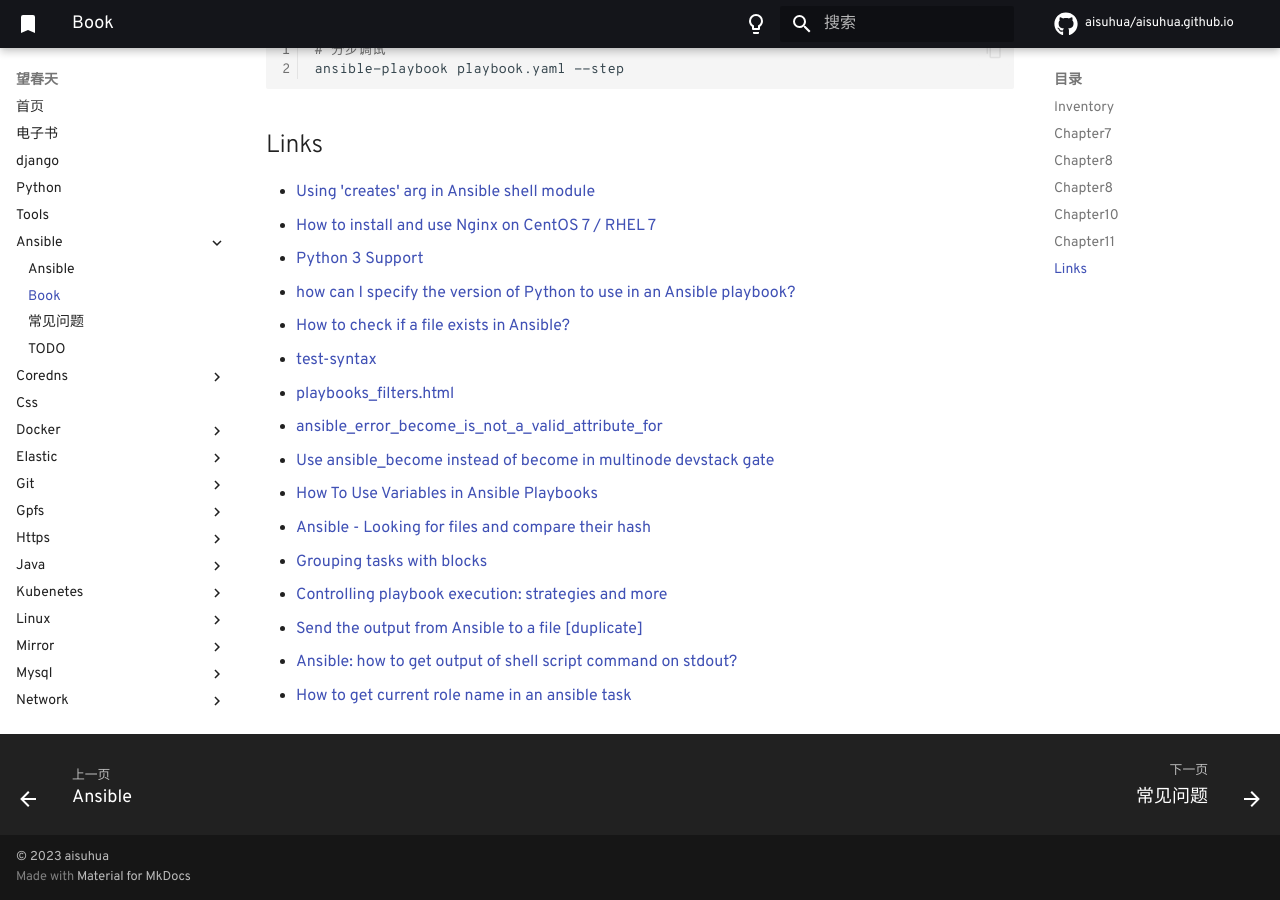
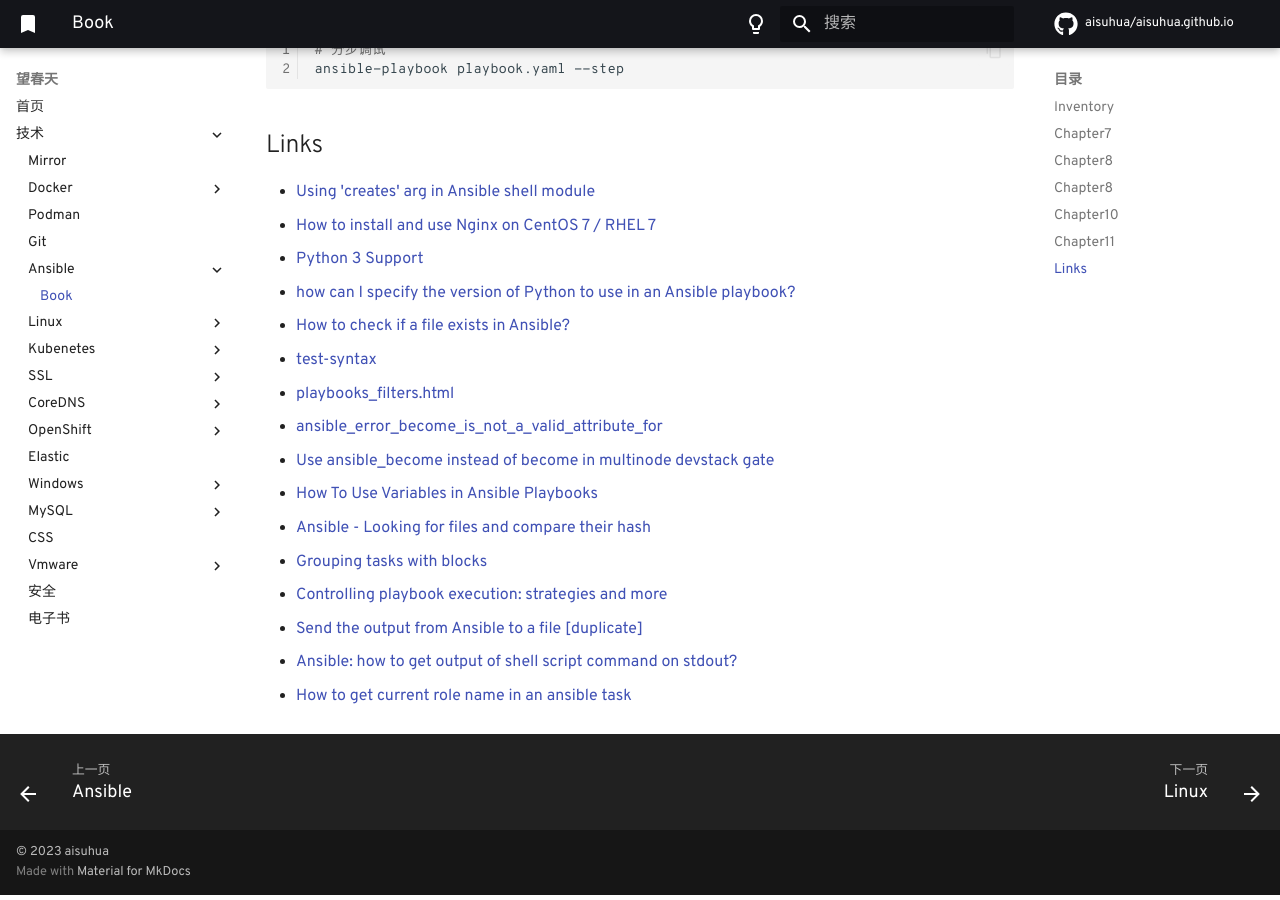
Before and after one commit to aisuhua/aisuhua.github.io, an MkDocs documentation site: the page built from docs/ansible/book.md, in a window 1280 px wide and 900 px high, scrolled down 2915 px. Built offline with MkDocs 1.6.1 and Material for MkDocs 9.7.7, drawn with Linux system fonts in a browser that asks for light colours; comment, search, counter and statistics services are not loaded; some of the changed lines change nothing that is shown.

Commit message:
mkdocs.yml

```diff
--- a/mkdocs.yml
+++ b/mkdocs.yml
@@ -105,6 +105,77 @@ plugins:
       show_email_address: false
   - glightbox
   - print-site
+  - with-pdf
+
+nav:
+  - 首页: index.md
+  - 技术:
+    - Mirror: mirror.md
+    - Docker:
+      - Docker: docker/index.md
+      - 安装: docker/install.md
+      - 私有仓库: docker/private.md
+    - Podman:
+      - Podman: podman/index.md
+    - Git:
+      - Git: git/index.md
+    - Ansible:
+      - Ansible: ansible/index.md
+      - Book: ansible/book.md
+    - Linux:
+      - Linux: linux/index.md
+      - TODO: linux/TODO.md
+      - 用户管理: linux/user.md
+      - Shell: linux/shell.md
+      - SSH: linux/ssh.md
+      - Network: linux/network.md
+      - Chrony: linux/chrony.md
+      - Ubuntu: linux/ubuntu.md
+      - LVM: linux/lvm.md
+      - iptables: linux/iptables.md
+      - VIM: linux/vim.md
+      - Security: linux/security.md
+      - Grub: linux/grub.md
+      - Journalctl: linux/journalctl.md
+      - Kylin: linux/kylin.md
+      - Alpine: linux/alpine/index.md
+      - FTP: linux/ftp.md
+      - ISO: linux/iso.md
+      - PDF: linux/pdf.md
+      - 概念理解: linux/concepts.md
+    - Kubenetes:
+      - minikube: kubenetes/minikube.md
+    - SSL:
+      - 导入证书: ssl/import.md
+    - CoreDNS:
+      - CoreDNS: coredns/index.md
+      - 安装: coredns/install.md
+      - 客户端配置: coredns/client.md
+    - OpenShift:
+      - OpenShift: openshift/index.md
+      - 安装:
+          - 安装: openshift/install/index.md
+          - 准备安装介质: openshift/install/download.md
+          - 添加域名解析: openshift/install/dns.md
+          - 配置负载均衡: openshift/install/lb.md
+      - 初始化: openshift/init.md
+      - 审计日志: openshift/audit.md
+      - 常见问题: openshift/faq.md
+    - Elastic:
+      - Elastic: elastic/index.md
+    - Windows:
+      - 工具: windows/tools.md
+      - WSL: windows/wsl.md
+    - MySQL:
+      - 修改字符集为 utf8mb4: mysql/utf8mb4.md
+    - CSS:
+      - CSS: css/index.md
+    - Vmware:
+      - 常见问题: vmware/faq.md
+    - 安全:
+      - 安全: security/index.md
+    - 电子书: book.md
+
 
 extra_css:
   - assets/stylesheets/font.css
```
